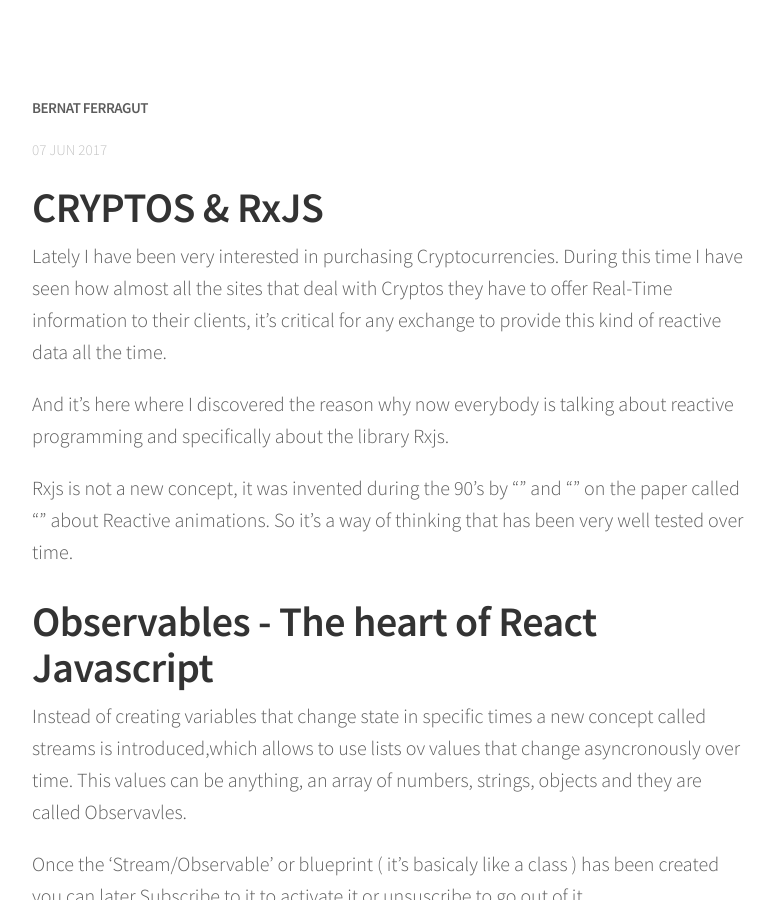
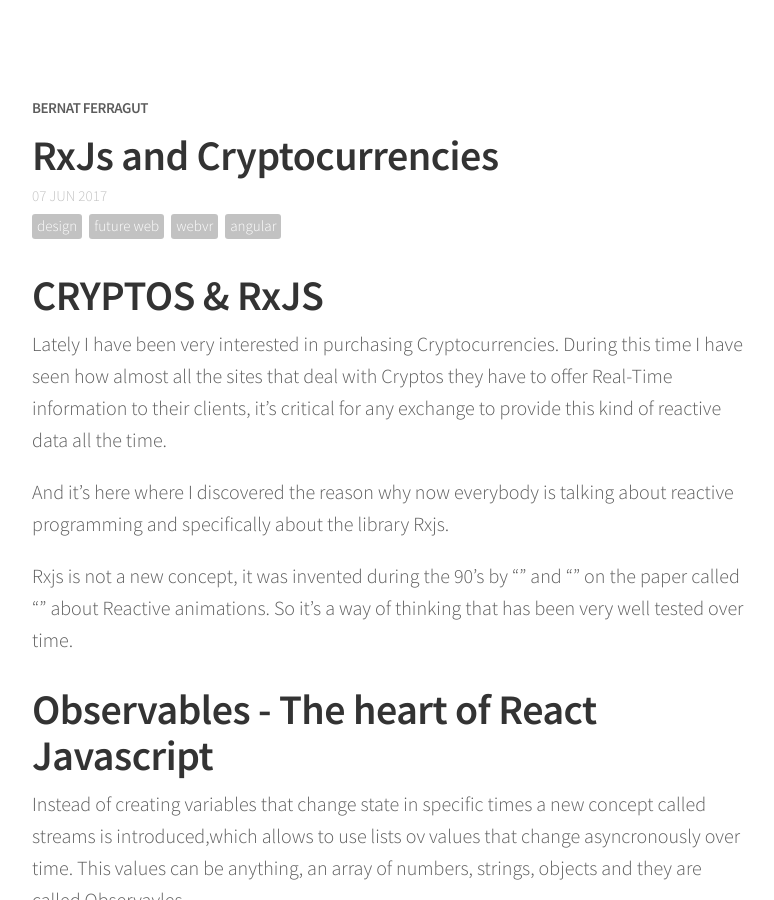
Before and after one commit to bernatferragut/FutureWeb-blog, a Jekyll site: the page built from _posts/07-06-17-FW-Rxjs and cryptocurrencies.md, in a window 1280 px wide and 900 px high. Shown: the whole window, without its empty margins (248-1022 px from the left). Built offline with Jekyll 4.4.1, drawn with Linux system fonts in a browser that asks for light colours; nearby versions of some CDN libraries; comment, search, counter and statistics services are not loaded.

Commit message:
Update 07-06-17-FW-Rxjs and cryptocurrencies.md

```diff
--- a/_posts/07-06-17-FW-Rxjs and cryptocurrencies.md
+++ b/_posts/07-06-17-FW-Rxjs and cryptocurrencies.md
@@ -1,8 +1,8 @@
 ---
 layout: post
-title: "RxJs and Cryptocurrencies
+title: "RxJs and Cryptocurrencies"
 description: "How the RxJs library is changing the web"
-date: 2017-07-06
+date: 2017-06-07
 tags: [design, future web, webvr, angular]
 comments: true
 share: true
```
